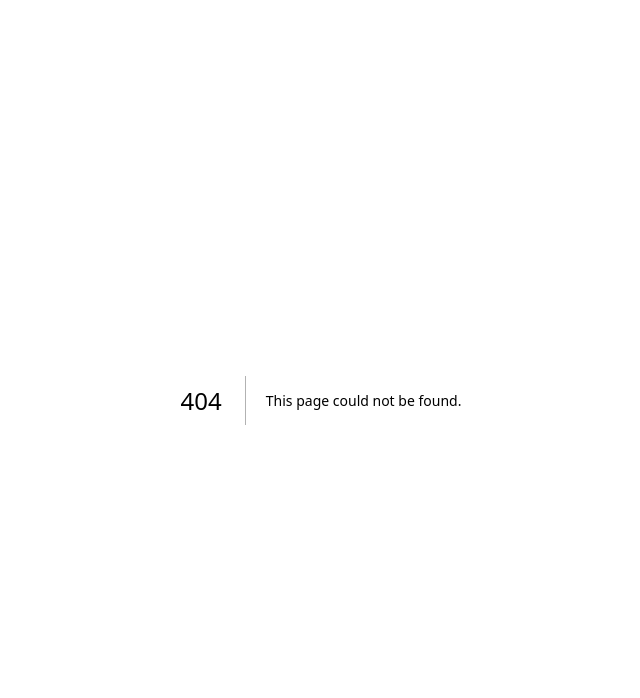
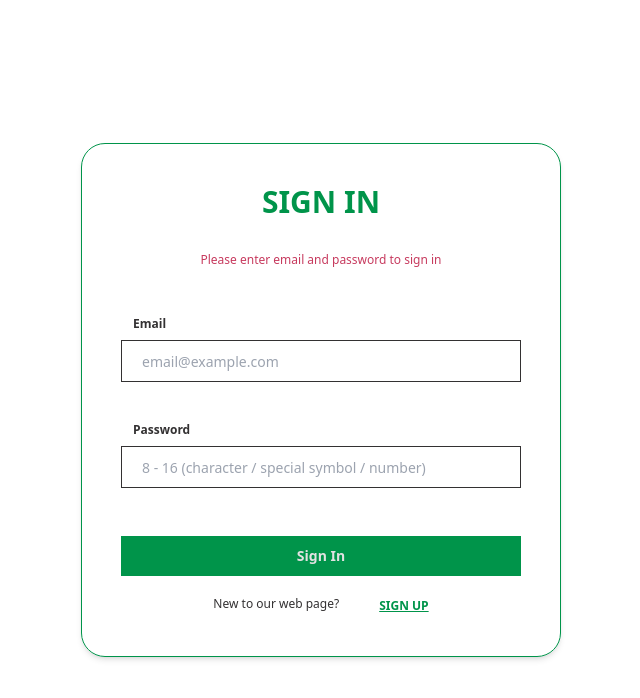
Before and after one commit to seungyeonchoo/events_around_me, a Next.js app: page /auth/signin in a window 1280 px wide. Before the commit this address had no page. Shown: the top 698 px of the page, without its empty margins (319-959 px from the left). Built offline with nearby package versions, Linux system fonts and the light colour scheme.

Commit message:
feat: implement auth/signin page

```diff
--- a/src/components/Templates/SigninTemplate/index.tsx
+++ b/src/components/Templates/SigninTemplate/index.tsx
@@ -1,3 +1,4 @@
+import React from 'react';
 import Button from '../../Atoms/Button';
 import InputWithLabel from '../../Molecules/InputWithLabel';
 import TextWithLink from '../../Molecules/TextWithLink';
@@ -7,7 +8,7 @@ export interface SigninTemplateProps {
   isValid: boolean;
   value: { email: string; password: string };
   onClick: () => void;
-  onChange: () => void;
+  onChange: (e: React.ChangeEvent<HTMLInputElement>) => void;
 }
 
 const SigninTemplate = ({ isValid, value, onClick, onChange }: SigninTemplateProps) => {
--- /dev/null
+++ b/src/pages/auth/signin.tsx
@@ -0,0 +1,24 @@
+import SigninTemplate from '@/src/components/Templates/SigninTemplate';
+import React, { useState } from 'react';
+
+const SignIn = () => {
+  const [input, setInput] = useState({ email: '', password: '' });
+
+  return (
+    <main className="flex justify-center items-center h-[100vh]">
+      <SigninTemplate
+        isValid={false}
+        value={input}
+        onClick={() => console.log('click')}
+        onChange={(e: React.ChangeEvent<HTMLInputElement>) => {
+          console.log(e.target.value);
+          console.log(e.target.name);
+          setInput({ ...input, [e.target.name]: e.target.value });
+          console.log(input);
+        }}
+      />
+    </main>
+  );
+};
+
+export default SignIn;
--- a/src/styles/globals.css
+++ b/src/styles/globals.css
@@ -16,7 +16,7 @@
   }
 }
 
-body {
+/* body {
   color: rgb(var(--foreground-rgb));
   background: linear-gradient(
       to bottom,
@@ -24,4 +24,4 @@ body {
       rgb(var(--background-end-rgb))
     )
     rgb(var(--background-start-rgb));
-}
+} */
```
